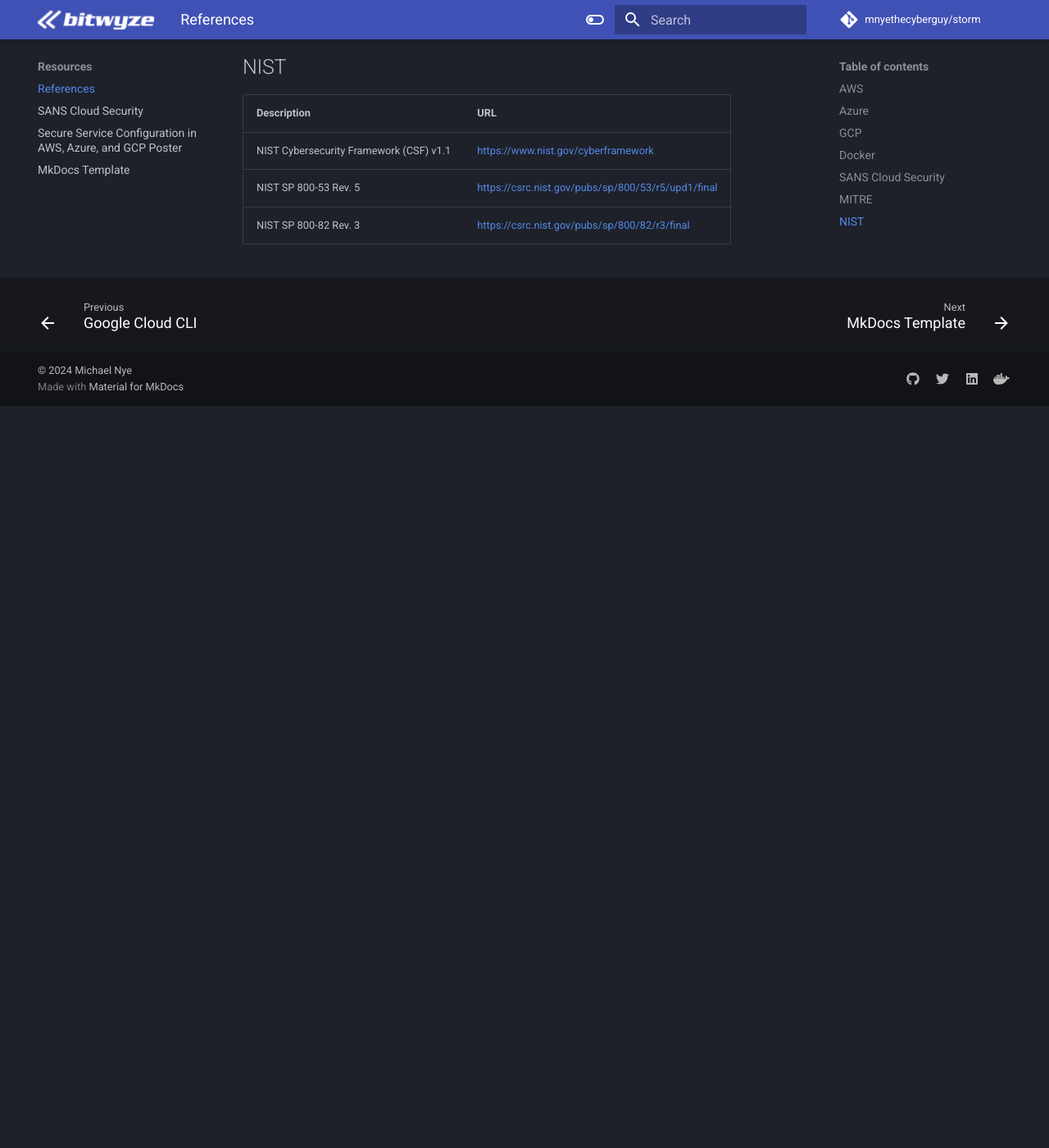
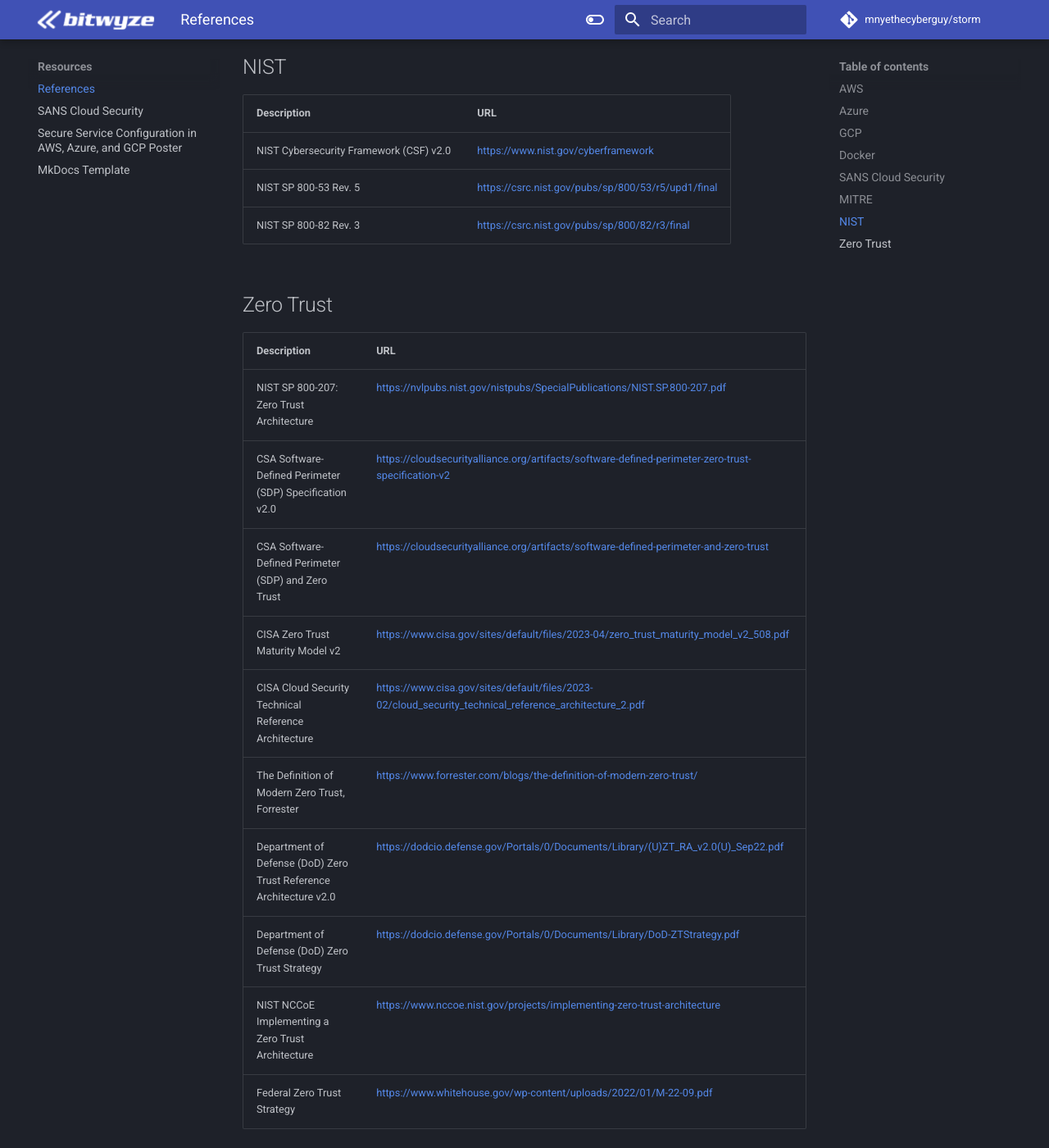
Before and after one commit to mnyethecyberguy/storm, an MkDocs documentation site: the page built from docs/resources/references.md, in a window 1280 px wide and 1400 px high, scrolled down 1775 px. Shown: the whole window at 82% size. Built offline with MkDocs 1.6.1 and Material for MkDocs 9.7.7, drawn with Linux system fonts in a browser that asks for light colours; comment, search, counter and statistics services are not loaded; before the commit the page ends 2270 px from its top, so only the background shows below that.

Commit message:
Added Zero Trust references

```diff
--- a/docs/resources/references.md
+++ b/docs/resources/references.md
@@ -45,6 +45,21 @@
 
 | Description   | URL   |
 | :---          | :---  |
-| NIST Cybersecurity Framework (CSF) v1.1 | [https://www.nist.gov/cyberframework](https://www.nist.gov/cyberframework) |
+| NIST Cybersecurity Framework (CSF) v2.0 | [https://www.nist.gov/cyberframework](https://www.nist.gov/cyberframework) |
 | NIST SP 800-53 Rev. 5 | [https://csrc.nist.gov/pubs/sp/800/53/r5/upd1/final](https://csrc.nist.gov/pubs/sp/800/53/r5/upd1/final) |
 | NIST SP 800-82 Rev. 3 | [https://csrc.nist.gov/pubs/sp/800/82/r3/final](https://csrc.nist.gov/pubs/sp/800/82/r3/final) |
+
+## Zero Trust
+
+| Description   | URL   |
+| :---          | :---  |
+| NIST SP 800-207: Zero Trust Architecture | [https://nvlpubs.nist.gov/nistpubs/SpecialPublications/NIST.SP.800-207.pdf](https://nvlpubs.nist.gov/nistpubs/SpecialPublications/NIST.SP.800-207.pdf) |
+| CSA Software-Defined Perimeter (SDP) Specification v2.0 | [https://cloudsecurityalliance.org/artifacts/software-defined-perimeter-zero-trust-specification-v2](https://cloudsecurityalliance.org/artifacts/software-defined-perimeter-zero-trust-specification-v2) |
+| CSA Software-Defined Perimeter (SDP) and Zero Trust | [https://cloudsecurityalliance.org/artifacts/software-defined-perimeter-and-zero-trust](https://cloudsecurityalliance.org/artifacts/software-defined-perimeter-and-zero-trust) |
+| CISA Zero Trust Maturity Model v2 | [https://www.cisa.gov/sites/default/files/2023-04/zero_trust_maturity_model_v2_508.pdf](https://www.cisa.gov/sites/default/files/2023-04/zero_trust_maturity_model_v2_508.pdf) |
+| CISA Cloud Security Technical Reference Architecture | [https://www.cisa.gov/sites/default/files/2023-02/cloud_security_technical_reference_architecture_2.pdf](https://www.cisa.gov/sites/default/files/2023-02/cloud_security_technical_reference_architecture_2.pdf) |
+| The Definition of Modern Zero Trust, Forrester | [https://www.forrester.com/blogs/the-definition-of-modern-zero-trust/](https://www.forrester.com/blogs/the-definition-of-modern-zero-trust/) |
+| Department of Defense (DoD) Zero Trust Reference Architecture v2.0 | [https://dodcio.defense.gov/Portals/0/Documents/Library/(U)ZT_RA_v2.0(U)_Sep22.pdf](https://dodcio.defense.gov/Portals/0/Documents/Library/(U)ZT_RA_v2.0(U)_Sep22.pdf) |
+| Department of Defense (DoD) Zero Trust Strategy | [https://dodcio.defense.gov/Portals/0/Documents/Library/DoD-ZTStrategy.pdf](https://dodcio.defense.gov/Portals/0/Documents/Library/DoD-ZTStrategy.pdf) |
+| NIST NCCoE Implementing a Zero Trust Architecture | [https://www.nccoe.nist.gov/projects/implementing-zero-trust-architecture](https://www.nccoe.nist.gov/projects/implementing-zero-trust-architecture) |
+| Federal Zero Trust Strategy | [https://www.whitehouse.gov/wp-content/uploads/2022/01/M-22-09.pdf](https://www.whitehouse.gov/wp-content/uploads/2022/01/M-22-09.pdf) |
```
